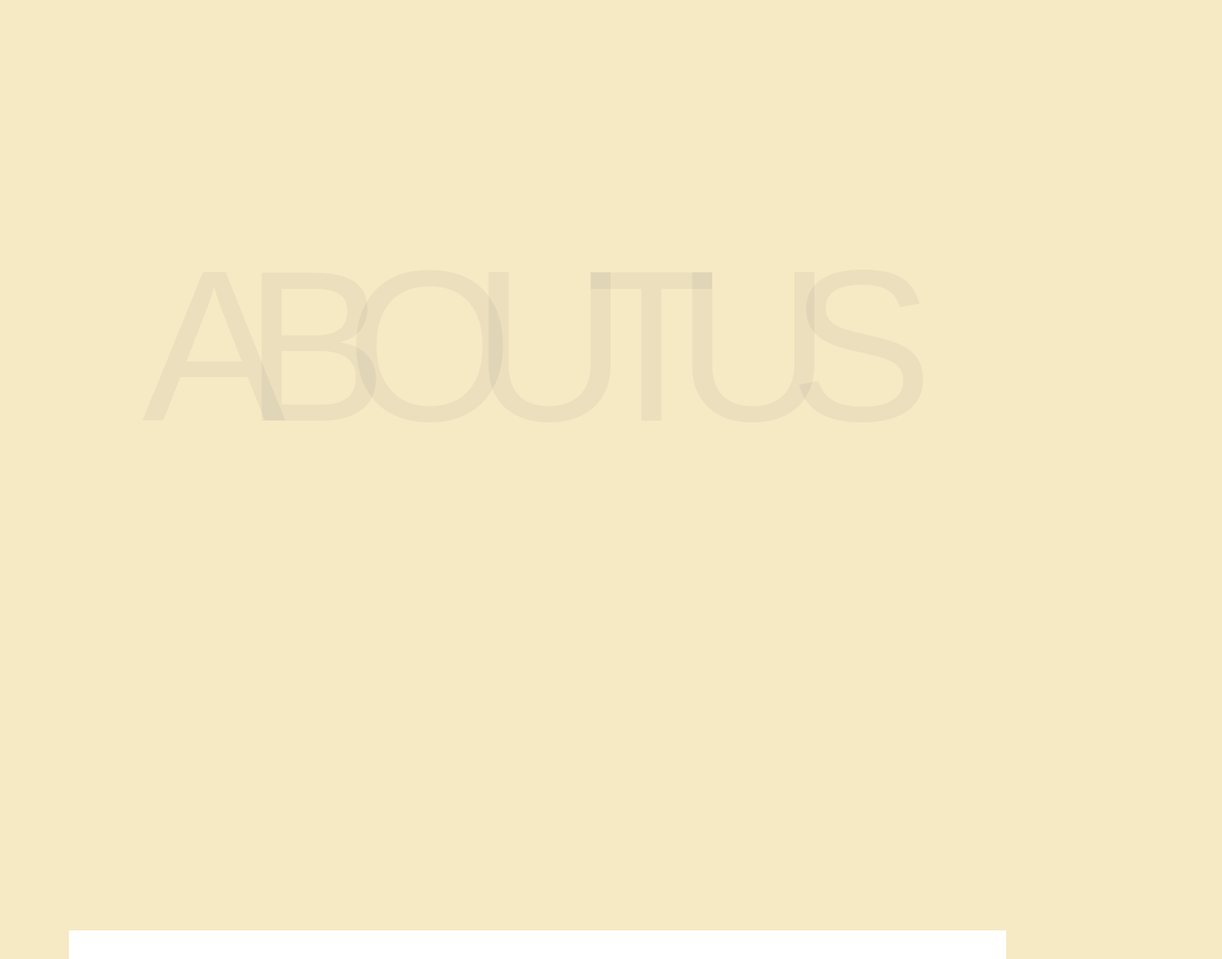
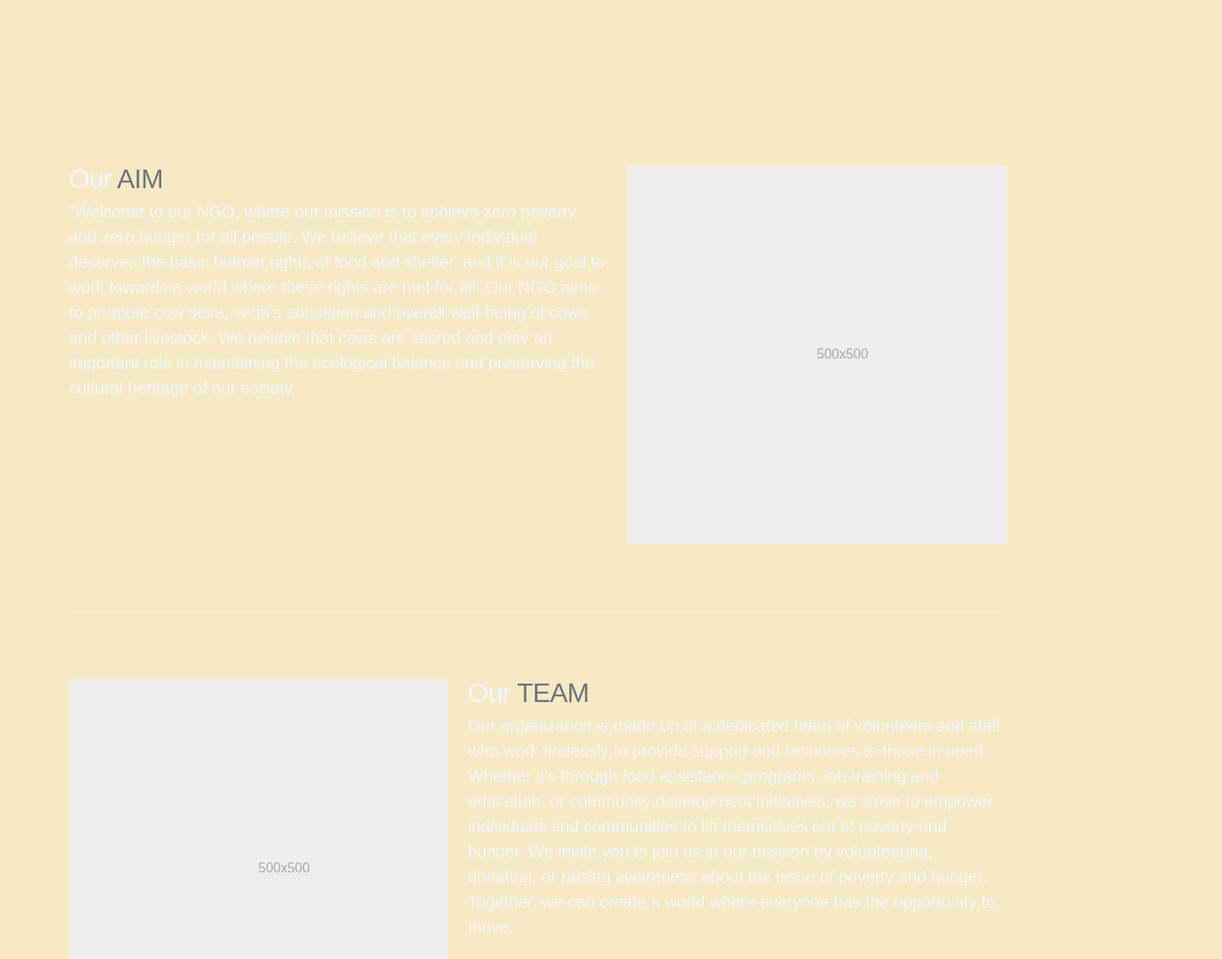
Before and after one commit to DakshSuryavanshi/tustifoundation, a plain HTML site: page index.html in a window 1280 px wide. Shown: the part 1510-2652 px from the top of the page at 84% size, 1455 px wide, since content can reach past the window. Drawn offline with nearby package versions, Linux system fonts and the light colour scheme.

Commit message:
about us navbar

```diff
--- a/index.css
+++ b/index.css
@@ -6,10 +6,31 @@ body {
     scroll-behavior: smooth;
     height:100%;
     scroll-behavior: smooth;
+    overflow-x: hidden;
 
 
 }
+/* Featurettes
+------------------------- */
 
+.featurette-divider {
+    margin: 5rem 0; /* Space out the Bootstrap <hr> more */
+  }
+
+  /* Thin out the marketing headings */
+  /* rtl:begin:remove */
+  .featurette-heading {
+    letter-spacing: -.05rem;
+  }
+
+.paraabout{
+    color: #000814;
+    font-weight: 900;
+}
+
+.downbtn{
+    margin-left: 1080px;
+}
 
 .navbar {
     background-color: #f6eac4;
--- a/index.html
+++ b/index.html
@@ -20,7 +20,7 @@
 
             <nav class="navbar navbar-expand-lg">
                 <div id="logo">
-                    <img src="img/TUSTI.png" alt="TUSTI" >
+                    <img src="img/TUSTI.png" alt="TUSTI">
                 </div>
                 <div class="container-fluid">
                     <a class="navbar-brand" href="#"></a>
@@ -35,7 +35,12 @@
                             <a class="nav-link" href="#about">About Us</a>
                             <a class="nav-link" href="#contact">Contact</a>
                         </div>
+                        <form class="d-flex" role="search">
+                            <!-- <input class="form-control me-2" type="search" placeholder="Search" aria-label="Search"> -->
+                            <button type="button" class="btn btn-primary downbtn">Donate Now</button>
+                          </form>
                     </div>
+
                 </div>
             </nav>
 
@@ -65,7 +70,7 @@
                     <div class="carousel-item">
                         <img src="img/2.jpeg" class="d-block w-100 imag" alt="...">
                     </div>
-                    <div class="carousel-item" >
+                    <div class="carousel-item">
                         <img src="img/3.jpeg" class="d-block w-100 imag" alt="...">
                     </div>
                 </div>
@@ -118,17 +123,70 @@
         <div class="panel container" id="about">
 
 
-            <div class="merge text-center">
+            <div>
+                <!-- the about us code will come here -->
+                <!-- START THE FEATURETTES -->
 
-                <span>A</span>
-                <span>B</span>
-                <span>O</span>
-                <span>U</span>
-                <span>T</span>
-                <span>U</span>
-                <span>S</span>
+                <hr class="featurette-divider">
 
+                <div class="row featurette">
+                    <div class="col-md-7">
+                        <h2 class="featurette-heading fw-normal lh-1">Our <span
+                                class="text-muted">AIM</span></h2>
+                        <p class="lead">"Welcome to our NGO, where our mission is to achieve zero poverty and zero hunger for all people. We believe that every individual deserves the basic human rights of food and shelter, and it is our goal to work towards a world where these rights are met for all. Our NGO aims to promote cow seva, veda's education and overall well-being of cows and other livestock. We believe that cows are sacred and play an important role in maintaining the ecological balance and preserving the cultural heritage of our society.</p>
+                    </div>
+                    <div class="col-md-5">
+                        <svg class="bd-placeholder-img bd-placeholder-img-lg featurette-image img-fluid mx-auto"
+                            width="500" height="500" xmlns="http://www.w3.org/2000/svg" role="img"
+                            aria-label="Placeholder: 500x500" preserveAspectRatio="xMidYMid slice" focusable="false">
+                            <title>Placeholder</title>
+                            <rect width="100%" height="100%" fill="#eee" /><text x="50%" y="50%" fill="#aaa"
+                                dy=".3em">500x500</text>
+                        </svg>
+                    </div>
+                </div>
 
+                <hr class="featurette-divider">
+
+                <div class="row featurette">
+                    <div class="col-md-7 order-md-2">
+                        <h2 class="featurette-heading fw-normal lh-1">Our<span
+                                class="text-muted"> TEAM</span></h2>
+                        <p class="lead">Our organization is made up of a dedicated team of volunteers and staff who work tirelessly to provide support and resources to those in need. Whether it's through food assistance programs, job training and education, or community development initiatives, we strive to empower individuals and communities to lift themselves out of poverty and hunger. We invite you to join us in our mission by volunteering, donating, or raising awareness about the issue of poverty and hunger. Together, we can create a world where everyone has the opportunity to thrive."</p>
+                    </div>
+                    <div class="col-md-5 order-md-1">
+                        <svg class="bd-placeholder-img bd-placeholder-img-lg featurette-image img-fluid mx-auto"
+                            width="500" height="500" xmlns="http://www.w3.org/2000/svg" role="img"
+                            aria-label="Placeholder: 500x500" preserveAspectRatio="xMidYMid slice" focusable="false">
+                            <title>Placeholder</title>
+                            <rect width="100%" height="100%" fill="#eee" /><text x="50%" y="50%" fill="#aaa"
+                                dy=".3em">500x500</text>
+                        </svg>
+                    </div>
+                </div>
+
+                <hr class="featurette-divider">
+
+                <div class="row featurette">
+                    <div class="col-md-7">
+                        <h2 class="featurette-heading fw-normal lh-1">How We<span
+                                class="text-muted"> WORK</span></h2>
+                        <p class="lead">We partner with other organizations, governments and local communities to address the root causes of poverty and hunger, and to implement sustainable solutions. We also advocate for policies and systems that promote economic and social justice for all.</p>
+                    </div>
+                    <div class="col-md-5">
+                        <svg class="bd-placeholder-img bd-placeholder-img-lg featurette-image img-fluid mx-auto"
+                            width="500" height="500" xmlns="http://www.w3.org/2000/svg" role="img"
+                            aria-label="Placeholder: 500x500" preserveAspectRatio="xMidYMid slice" focusable="false">
+                            <title>Placeholder</title>
+                            <rect width="100%" height="100%" fill="#eee" /><text x="50%" y="50%" fill="#aaa"
+                                dy=".3em">500x500</text>
+                        </svg>
+                    </div>
+                </div>
+
+                <hr class="featurette-divider">
+
+                <!-- /END THE FEATURETTES -->
 
             </div>
 
```
